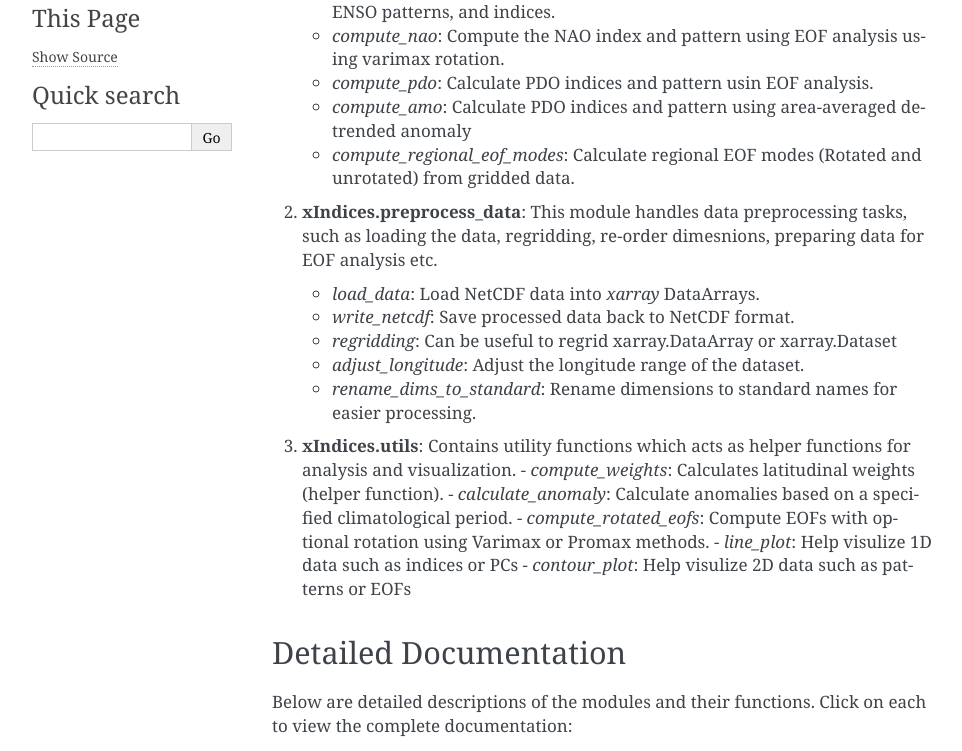
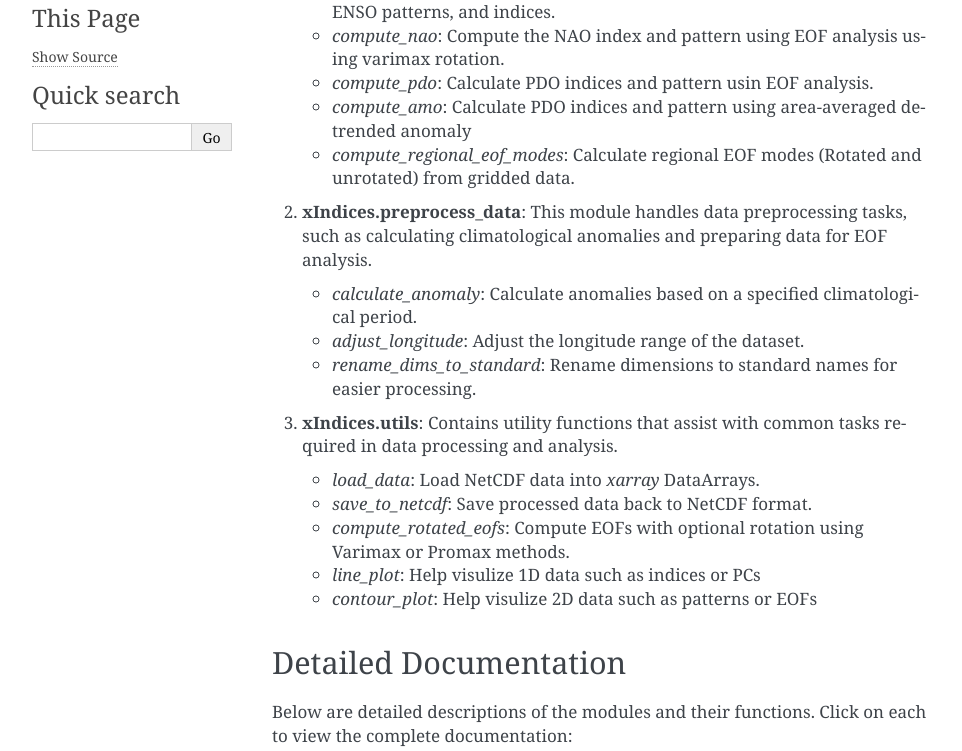
Before and after one commit to JiveshDixit/xIndices, a Sphinx documentation site: the page built from docs/modules.rst, in a window 1280 px wide, cut to the strip 362-1113 px from the top of the page. Shown: the whole strip, without its empty margins (148-1110 px from the left). Built offline with Sphinx 7.4.7, drawn with Linux system fonts in a browser that asks for light colours; pages that are not in the unit, such as notebooks, are missing from menus.

Commit message:
Add files via upload

```diff
--- a/docs/modules.rst
+++ b/docs/modules.rst
@@ -27,18 +27,17 @@ Overview
    - `compute_regional_eof_modes`: Calculate regional EOF modes (Rotated and unrotated) from gridded data.
 
 2. **xIndices.preprocess_data**:
-   This module handles data preprocessing tasks, such as loading the data, regridding, re-order dimesnions, preparing data for EOF analysis etc.
+   This module handles data preprocessing tasks, such as calculating climatological anomalies and preparing data for EOF analysis.
 
-   - `load_data`: Load NetCDF data into `xarray` DataArrays.
-   - `write_netcdf`: Save processed data back to NetCDF format.
-   - `regridding`: Can be useful to regrid xarray.DataArray or xarray.Dataset
+   - `calculate_anomaly`: Calculate anomalies based on a specified climatological period.
    - `adjust_longitude`: Adjust the longitude range of the dataset.
    - `rename_dims_to_standard`: Rename dimensions to standard names for easier processing.
 
 3. **xIndices.utils**:
-   Contains utility functions which acts as helper functions for analysis and visualization.
-   - `compute_weights`: Calculates latitudinal weights (helper function).
-   - `calculate_anomaly`: Calculate anomalies based on a specified climatological period.
+   Contains utility functions that assist with common tasks required in data processing and analysis.
+
+   - `load_data`: Load NetCDF data into `xarray` DataArrays.
+   - `save_to_netcdf`: Save processed data back to NetCDF format.
    - `compute_rotated_eofs`: Compute EOFs with optional rotation using Varimax or Promax methods.
    - `line_plot`: Help visulize 1D data such as indices or PCs
    - `contour_plot`: Help visulize 2D data such as patterns or EOFs
```
Also changed, not shown: docs/installation.rst (+2 -6 lines).
